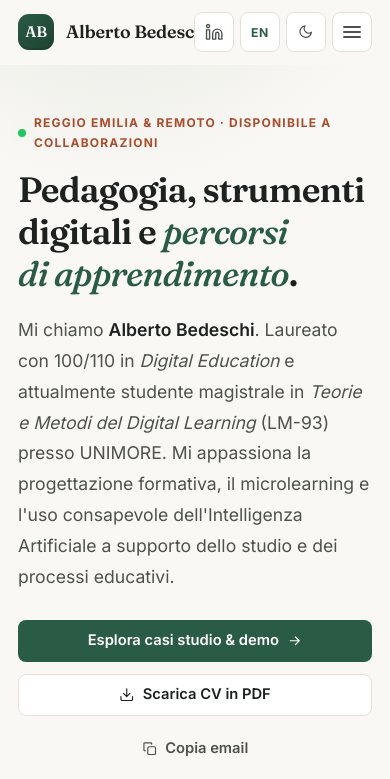
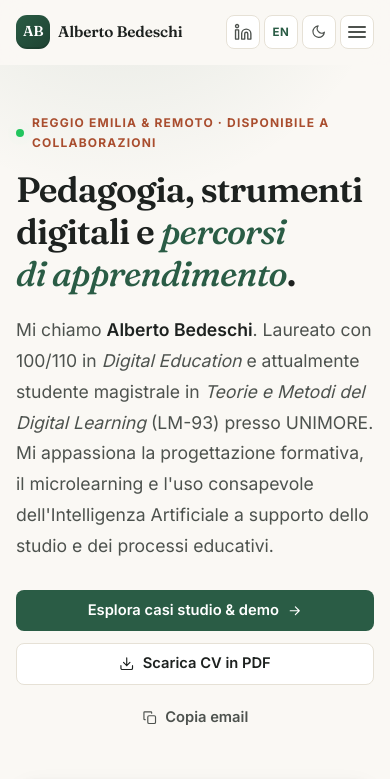
Before and after one commit to AlbiB97/AlbiB97.github.io, a plain HTML site: page index.html in a window 390 px wide. Shown: the top 779 px of the page. Drawn offline with Linux system fonts and the light colour scheme.

Commit message:
fix(mobile): compact header brand and icon buttons below 520px to prevent brand name clipping

```diff
--- a/index.html
+++ b/index.html
@@ -22,7 +22,7 @@
   <link rel="preconnect" href="https://fonts.googleapis.com">
   <link rel="preconnect" href="https://fonts.gstatic.com" crossorigin>
   <link rel="stylesheet" href="https://fonts.googleapis.com/css2?family=Fraunces:ital,opsz,wght@0,9..144,500;0,9..144,600;1,9..144,500&family=Inter:wght@400;500;600;700&display=swap">
-  <link rel="stylesheet" href="styles.css?v=20261119">
+  <link rel="stylesheet" href="styles.css?v=20261119b">
   <script>(function(){var d=document.documentElement,t;d.classList.add('js');try{t=localStorage.getItem('ab-theme')}catch(e){}if(!t)t=window.matchMedia('(prefers-color-scheme: dark)').matches?'dark':'light';d.setAttribute('data-theme',t)})();</script>
   <script type="application/ld+json">
   {
--- a/styles.css
+++ b/styles.css
@@ -2707,9 +2707,15 @@ textarea.form-input { resize: vertical; min-height: 90px; line-height: 1.55; }
 }
 
 @media (max-width: 520px) {
-  .container { padding: 0 18px; }
+  .container { padding: 0 16px; }
+  .nav-wrapper { gap: 8px; }
+  .brand { gap: 8px; }
   .brand-role { display: none; }
-  .brand-mark { width: 36px; height: 36px; font-size: 0.95rem; }
+  .brand-mark { width: 34px; height: 34px; font-size: 0.9rem; }
+  .brand-name { font-size: 0.96rem; }
+  .nav-actions { gap: 4px; }
+  .icon-btn { width: 34px; height: 34px; }
+  .lang-toggle { font-size: 0.72rem; }
   .cta-row .btn { flex: 1 1 100%; }
   .footer-inner { grid-template-columns: 1fr; }
   .profile-card { padding: 22px; }
```
Also changed, not shown: chi-sono.html (+1 -1 lines), lms.html (+1 -1 lines), profilo.html (+1 -1 lines), progetti.html (+1 -1 lines).
